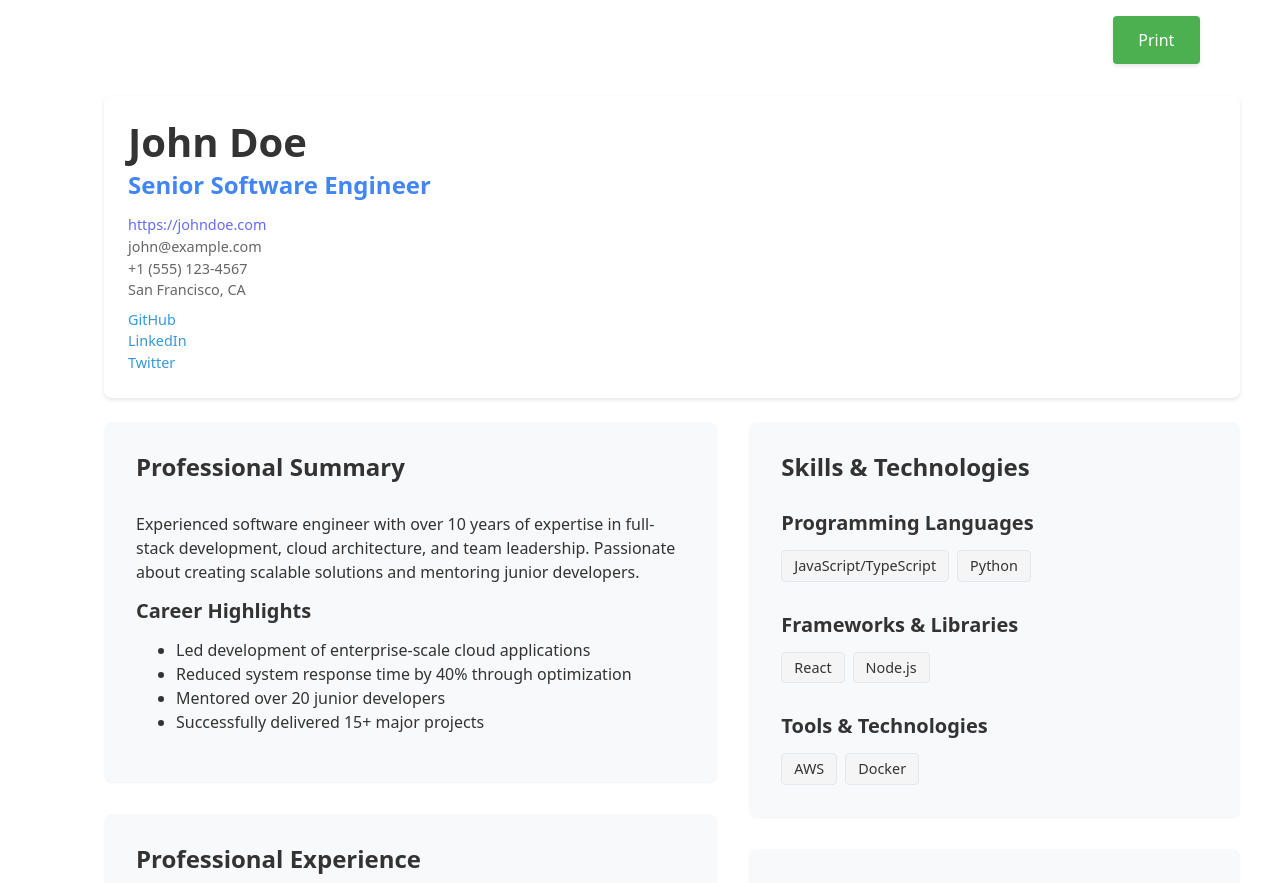
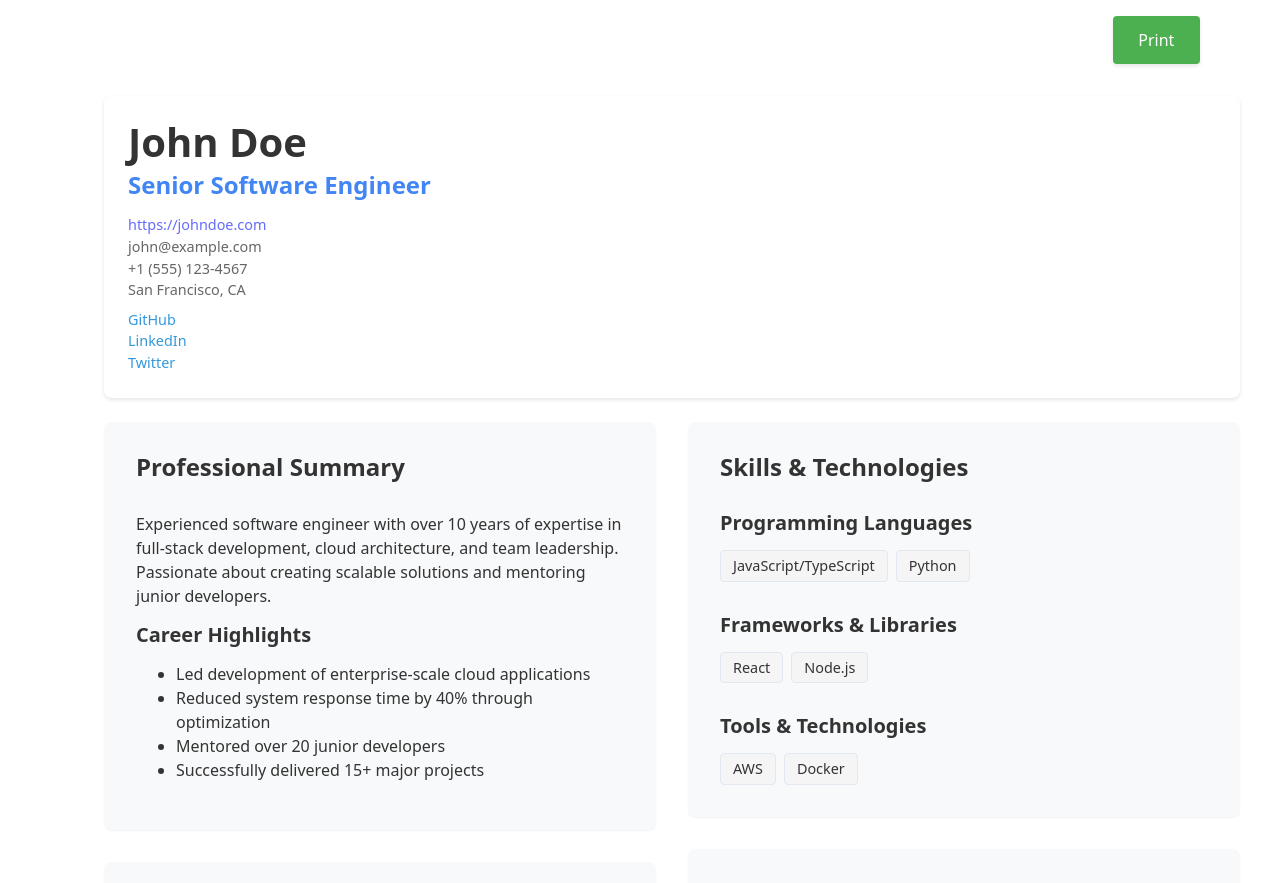
Before and after one commit to ku01/profipage, a React (Vite) app: page / in a window 1280 px wide. Shown: the top 883 px of the page. Built offline with nearby package versions, Linux system fonts and the light colour scheme.

Commit message:
Equal columns

```diff
--- a/src/App.css
+++ b/src/App.css
@@ -286,7 +286,7 @@ section h3 {
 
 .content-grid {
   display: grid;
-  grid-template-columns: 5fr 4fr;
+  grid-template-columns: 5fr 5fr;
   gap: 2rem;
   margin-top: 0rem;
 }
@@ -481,7 +481,7 @@ section h3 {
   /* Maintain grid layout */
   .content-grid {
     display: grid;
-    grid-template-columns: 5fr 4fr;
+    grid-template-columns: 5fr 5fr;
   }
 
   /* Keep original column layout */
```
